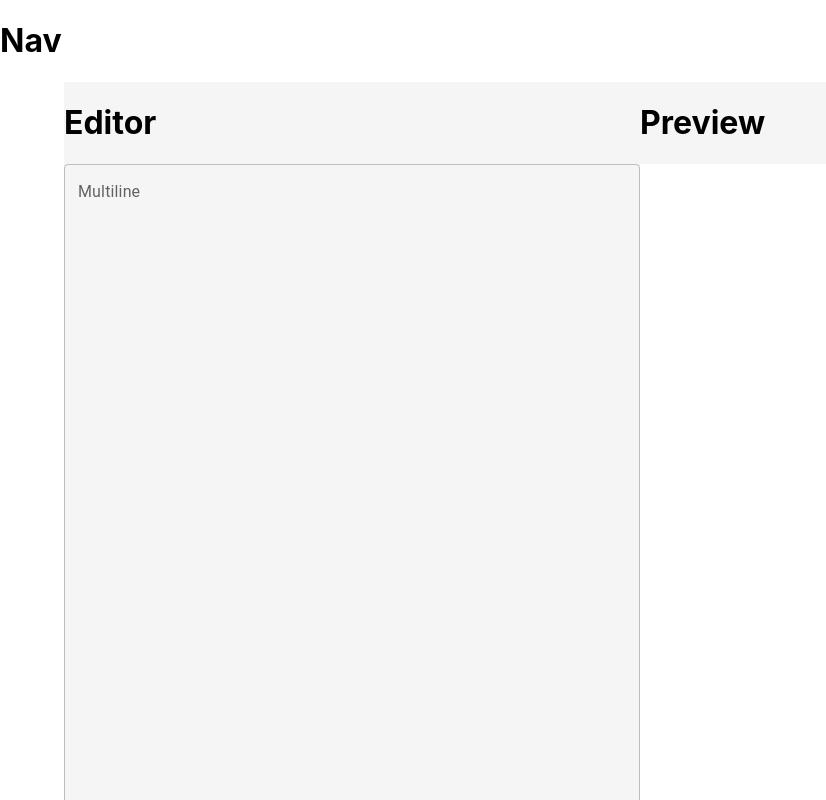
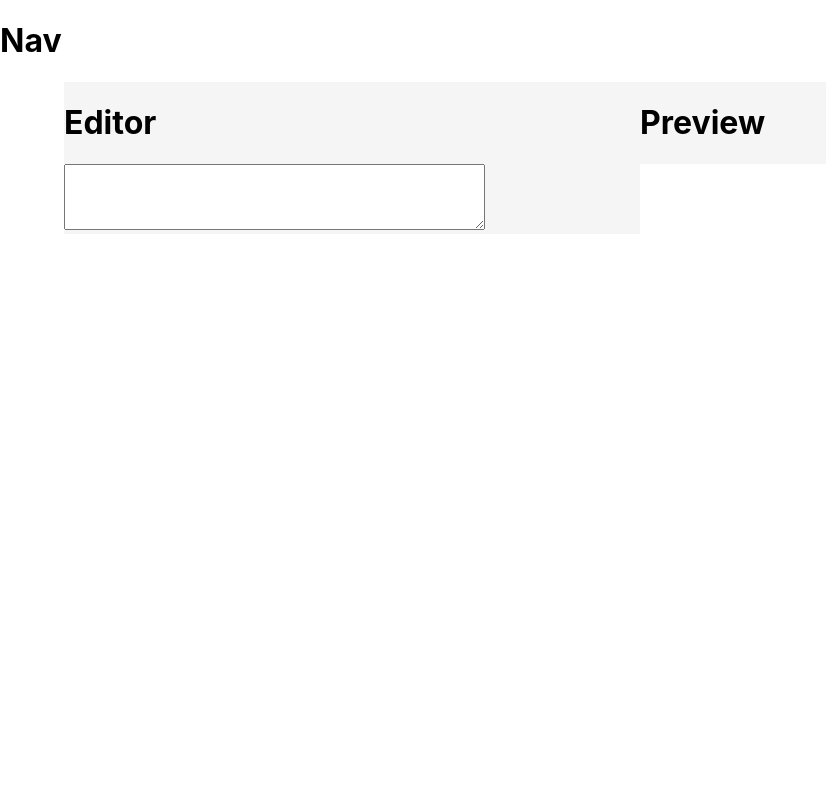
Before and after one commit to pstringe/markdown-editor, a React (Create React App) app: page / in a window 1280 px wide. Shown: the top 800 px of the page, without its empty margins (0-826 px from the left). Built offline with nearby package versions, Linux system fonts and the light colour scheme.

Commit message:
remove txtfield

```diff
--- a/src/App.tsx
+++ b/src/App.tsx
@@ -32,17 +32,9 @@ const Editor = ({editorState, updateEditorState}: EditorProps) => {
   return (
     <div className='editor'>
       <h1>Editor</h1>
-      <TextField
-        id="outlined-multiline-static"
-        className='editor__input'
-        label="Multiline"
-        multiline
-        defaultValue={editorState}
-        onChange={(e) => updateEditorState(e.target.value)}
-        variant="outlined"
-        rows={80}
-        fullWidth
-      />
+      <textarea id="w3review" name="w3review" rows={4} cols={50}>
+        {editorState}
+      </textarea>
     </div>
   );
 };
```
